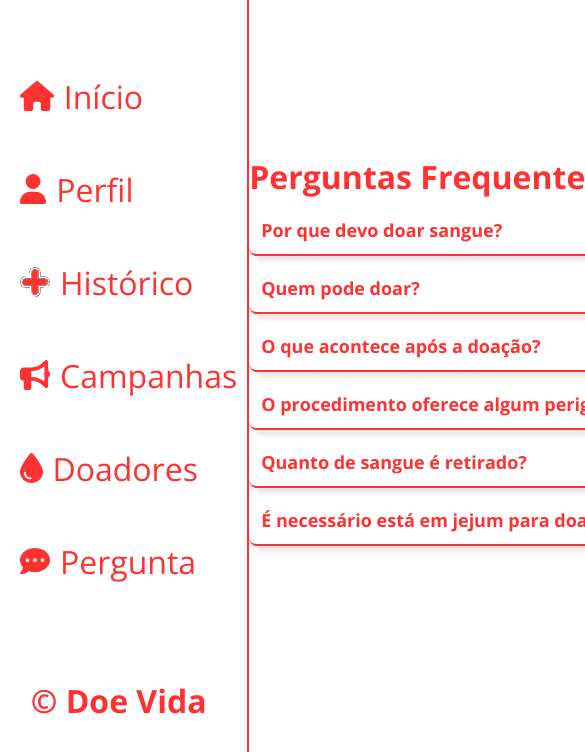
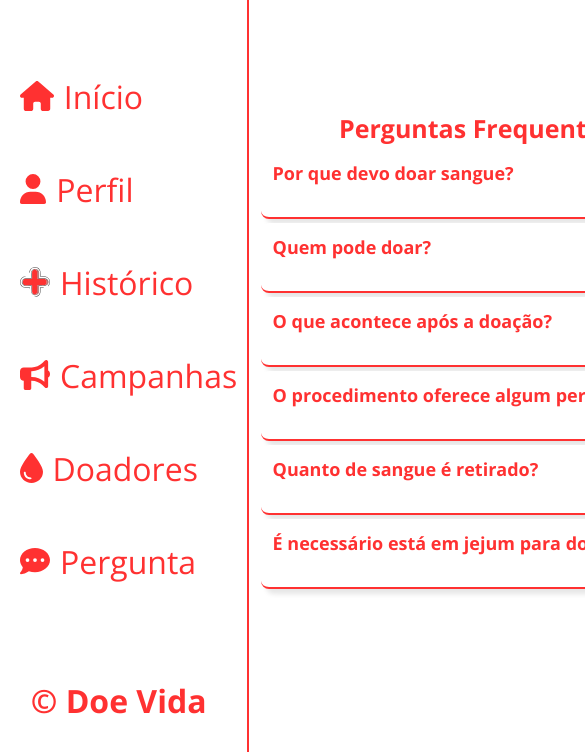
Before and after one commit to Ellenylce/Estudo_FAQs_Doe_Vida, a plain HTML site: page index.html in a window 390 px wide. Shown: the part 172-924 px from the top of the page, 585 px wide, since content can reach past the window. Drawn offline with nearby package versions, Linux system fonts and the light colour scheme.

Commit message:
Apliquei responsividade

```diff
--- a/css/style.css
+++ b/css/style.css
@@ -137,8 +137,8 @@ body {
 /* Estilo para o título da seção de FAQs */
 #titulo-faqs{
   color: var(--cor-vermelha);
-  width: 100%; //* O título ocupa a largura total do contêiner pai */
-  text-align: center;
+  width: 100%; /* O título ocupa a largura total do contêiner pai */
+  text-align:center;
 }
 
 /* Estilo para o contêiner principal dos FAQs */
@@ -204,6 +204,7 @@ text-overflow: ellipsis; /* Adiciona reticências (...) para indicar texto corta
   height: 100%; /* Define a altura como 100% para mostrar o conteúdo - o conteudo aparece*/
   opacity:1; /* Define a opacidade como 1 (visível) - o texto fica visivel*/
   padding: 5px 0px;
+  text-align: justify;
 }
 
 /* Estilo para a seta do acordeão */
@@ -215,4 +216,28 @@ text-overflow: ellipsis; /* Adiciona reticências (...) para indicar texto corta
 .accordion:has(.active) .arrow{
   transform: rotate(180deg); /* Gira a seta em 180 graus */
 }
+
+
+/*Responsividade*/
+
+@media (max-width: 990px) {
+  #container {
+    width: 95%;
+    gap: 4px;
+  }
+
+  #titulo-faqs{
+    font-size: 25px;
+  }
+
+  .accordion-header span {
+    font-size: 18px;
+  }
+
+  .accordion-body {
+    font-size: 16px;
+    padding: 10px 5px;
+  }
+}
+
 /* FIM DE CODIGO: PERGUNTAS FREQUENTES */
```
